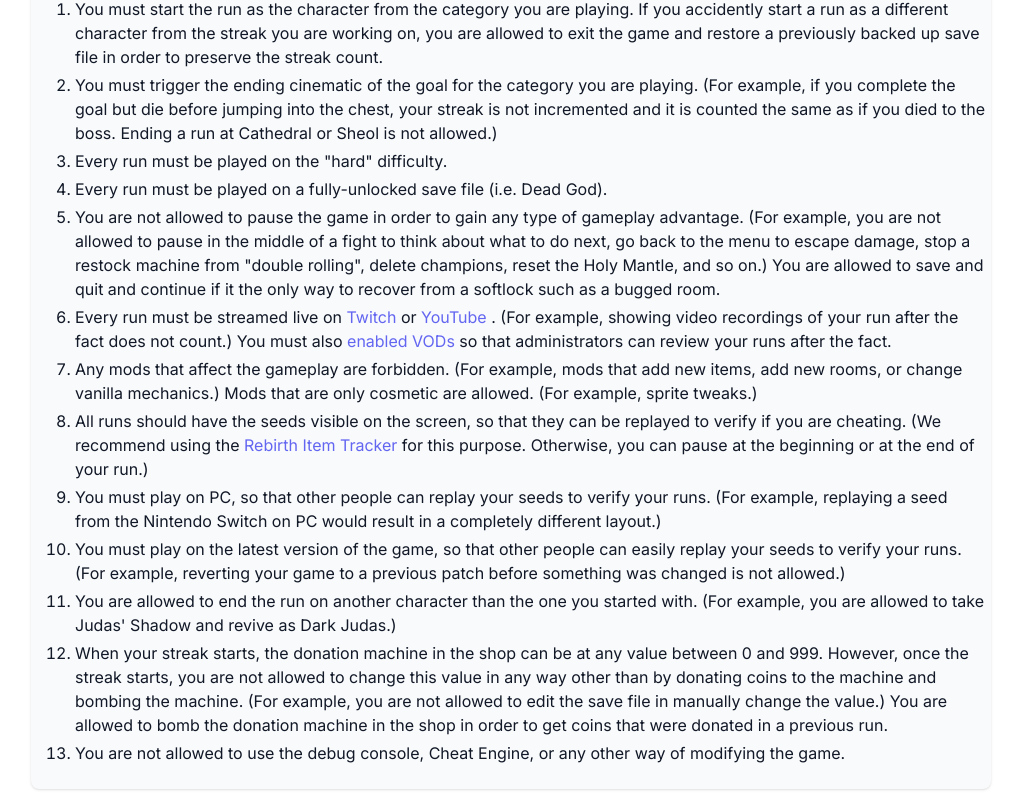
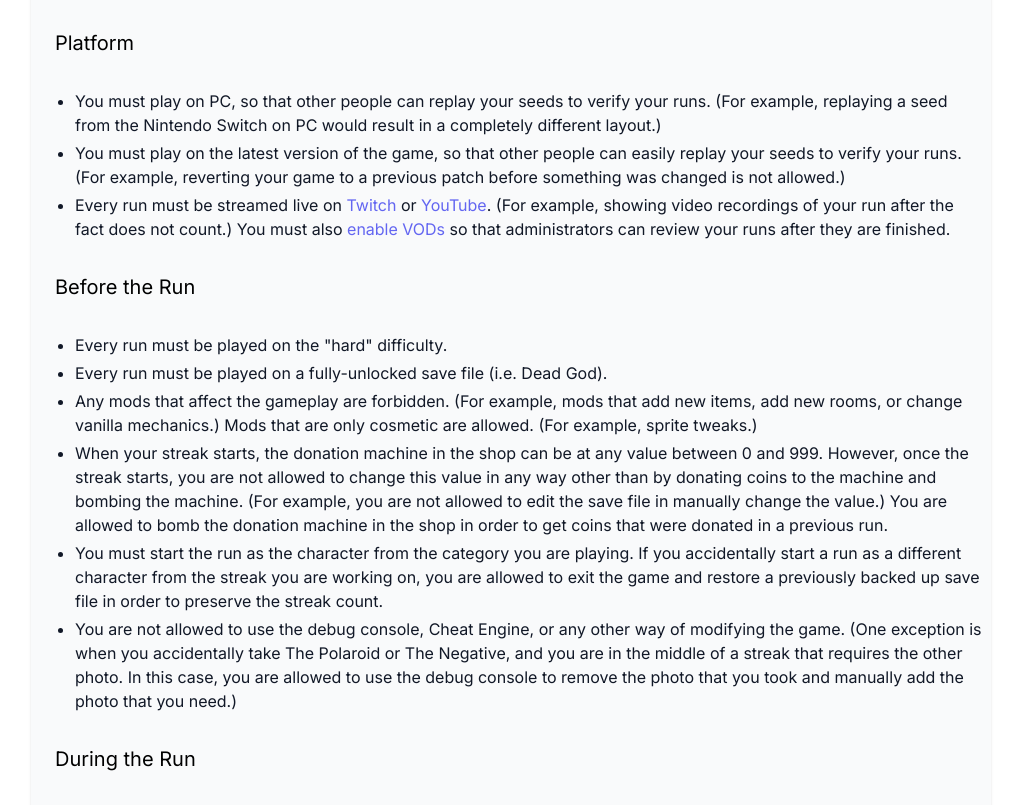
Before and after one commit to Zamiell/isaac-leaderboards, a SvelteKit app: page /about in a window 1280 px wide. Shown: the part 535-1340 px from the top of the page, without its empty margins (129-1150 px from the left). Built offline with nearby package versions, Linux system fonts and the light colour scheme.

Commit message:
refactor: rules into sections

```diff
--- a/src/routes/about/+page.svelte
+++ b/src/routes/about/+page.svelte
@@ -23,9 +23,9 @@
     <div class="bg-gray-50 shadow sm:rounded-lg sm:overflow-hidden">
       <div class="divide-y divide-gray-200">
         <div class="px-4 py-5 sm:px-6">
-          <h2 class="section-header">Intro</h2>
+          <h2>Intro</h2>
           <p class="section-text">
-            The Binding of Isaac is a rougue-like, top-down shooter. The goal of
+            The Binding of Isaac is a rogue-like, top-down shooter. The goal of
             the game is to travel through 10 floors and defeat the boss. For the
             best players, doing this is easy. But how many times can it be done
             in a row?
@@ -39,15 +39,91 @@
     <div class="bg-gray-50 shadow sm:rounded-lg sm:overflow-hidden">
       <div class="divide-y divide-gray-200">
         <div class="px-4 py-5 sm:px-6">
-          <h2 class="section-header">Rules</h2>
-          <ol class="section-text">
+          <h2>Rules</h2>
+
+          <h3>Platform</h3>
+
+          <ul class="section-text">
+            <li>
+              You must play on PC, so that other people can replay your seeds to
+              verify your runs. (For example, replaying a seed from the Nintendo
+              Switch on PC would result in a completely different layout.)
+            </li>
+            <li>
+              You must play on the latest version of the game, so that other
+              people can easily replay your seeds to verify your runs. (For
+              example, reverting your game to a previous patch before something
+              was changed is not allowed.)
+            </li>
+            <li>
+              Every run must be streamed live on
+              <a
+                href="https://www.twitch.tv"
+                target="_blank"
+                rel="noopener noreferrer">Twitch</a
+              >
+              or
+              <a
+                href="https://www.youtube.com/"
+                target="_blank"
+                rel="noopener noreferrer">YouTube</a
+              >. (For example, showing video recordings of your run after the
+              fact does not count.) You must also
+              <a
+                href="https://streamersplaybook.com/how-to-enable-vod-on-twitch/"
+                >enable VODs</a
+              > so that administrators can review your runs after they are finished.
+            </li>
+          </ul>
+
+          <div class="mb-8" />
+
+          <h3>Before the Run</h3>
+
+          <ul class="section-text">
+            <li>Every run must be played on the "hard" difficulty.</li>
+            <li>
+              Every run must be played on a fully-unlocked save file (i.e. Dead
+              God).
+            </li>
+            <li>
+              Any mods that affect the gameplay are forbidden. (For example,
+              mods that add new items, add new rooms, or change vanilla
+              mechanics.) Mods that are only cosmetic are allowed. (For example,
+              sprite tweaks.)
+            </li>
+            <li>
+              When your streak starts, the donation machine in the shop can be
+              at any value between 0 and 999. However, once the streak starts,
+              you are not allowed to change this value in any way other than by
+              donating coins to the machine and bombing the machine. (For
+              example, you are not allowed to edit the save file in manually
+              change the value.) You are allowed to bomb the donation machine in
+              the shop in order to get coins that were donated in a previous
+              run.
+            </li>
             <li>
               You must start the run as the character from the category you are
-              playing. If you accidently start a run as a different character
+              playing. If you accidentally start a run as a different character
               from the streak you are working on, you are allowed to exit the
               game and restore a previously backed up save file in order to
               preserve the streak count.
             </li>
+            <li>
+              You are not allowed to use the debug console, Cheat Engine, or any
+              other way of modifying the game. (One exception is when you
+              accidentally take The Polaroid or The Negative, and you are in the
+              middle of a streak that requires the other photo. In this case,
+              you are allowed to use the debug console to remove the photo that
+              you took and manually add the photo that you need.)
+            </li>
+          </ul>
+
+          <div class="mb-8" />
+
+          <h3>During the Run</h3>
+
+          <ul class="section-text">
             <li>
               You must trigger the ending cinematic of the goal for the category
               you are playing. (For example, if you complete the goal but die
@@ -55,10 +131,10 @@
               it is counted the same as if you died to the boss. Ending a run at
               Cathedral or Sheol is not allowed.)
             </li>
-            <li>Every run must be played on the "hard" difficulty.</li>
             <li>
-              Every run must be played on a fully-unlocked save file (i.e. Dead
-              God).
+              You are allowed to end the run on another character than the one
+              you started with. (For example, you are allowed to take Judas'
+              Shadow and revive as Dark Judas.)
             </li>
             <li>
               You are not allowed to pause the game in order to gain any type of
@@ -68,35 +144,6 @@
               rolling", delete champions, reset the Holy Mantle, and so on.) You
               are allowed to save and quit and continue if it the only way to
               recover from a softlock such as a bugged room.
-            </li>
-            <li>
-              Every run must be streamed live on
-              <a
-                href="https://www.twitch.tv"
-                target="_blank"
-                rel="noopener noreferrer"
-              >
-                Twitch
-              </a>
-              or
-              <a
-                href="https://www.youtube.com/"
-                target="_blank"
-                rel="noopener noreferrer"
-              >
-                YouTube
-              </a>. (For example, showing video recordings of your run after the
-              fact does not count.) You must also
-              <a
-                href="https://streamersplaybook.com/how-to-enable-vod-on-twitch/"
-                >enabled VODs</a
-              > so that administrators can review your runs after the fact.
-            </li>
-            <li>
-              Any mods that affect the gameplay are forbidden. (For example,
-              mods that add new items, add new rooms, or change vanilla
-              mechanics.) Mods that are only cosmetic are allowed. (For example,
-              sprite tweaks.)
             </li>
             <li>
               All runs should have the seeds visible on the screen, so that they
@@ -110,37 +157,7 @@
               </a> for this purpose. Otherwise, you can pause at the beginning or
               at the end of your run.)
             </li>
-            <li>
-              You must play on PC, so that other people can replay your seeds to
-              verify your runs. (For example, replaying a seed from the Nintendo
-              Switch on PC would result in a completely different layout.)
-            </li>
-            <li>
-              You must play on the latest version of the game, so that other
-              people can easily replay your seeds to verify your runs. (For
-              example, reverting your game to a previous patch before something
-              was changed is not allowed.)
-            </li>
-            <li>
-              You are allowed to end the run on another character than the one
-              you started with. (For example, you are allowed to take Judas'
-              Shadow and revive as Dark Judas.)
-            </li>
-            <li>
-              When your streak starts, the donation machine in the shop can be
-              at any value between 0 and 999. However, once the streak starts,
-              you are not allowed to change this value in any way other than by
-              donating coins to the machine and bombing the machine. (For
-              example, you are not allowed to edit the save file in manually
-              change the value.) You are allowed to bomb the donation machine in
-              the shop in order to get coins that were donated in a previous
-              run.
-            </li>
-            <li>
-              You are not allowed to use the debug console, Cheat Engine, or any
-              other way of modifying the game.
-            </li>
-          </ol>
+          </ul>
         </div>
       </div>
     </div>
@@ -150,7 +167,7 @@
     <div class="bg-gray-50 shadow sm:rounded-lg sm:overflow-hidden">
       <div class="divide-y divide-gray-200">
         <div class="px-4 py-5 sm:px-6">
-          <h2 class="section-header">Other Links</h2>
+          <h2>Other Links</h2>
           <ul class="section-text">
             <li>
               <a
@@ -197,8 +214,12 @@
 </main>
 
 <style lang="postcss">
-  .section-header {
-    @apply text-3xl font-medium text-gray-900 mb-4;
+  h2 {
+    @apply text-3xl font-medium text-gray-900 mb-8;
+  }
+
+  h3 {
+    @apply text-xl mb-8;
   }
 
   .section-text {
@@ -206,6 +227,6 @@
   }
 
   .section-text > li {
-    @apply list-decimal relative left-5 mb-1;
+    @apply list-disc relative left-5 mb-1;
   }
 </style>
```
Also changed, not shown: cspell.json (+10 -1 lines), 1 other file (tests, documents, lock files or other folders).
